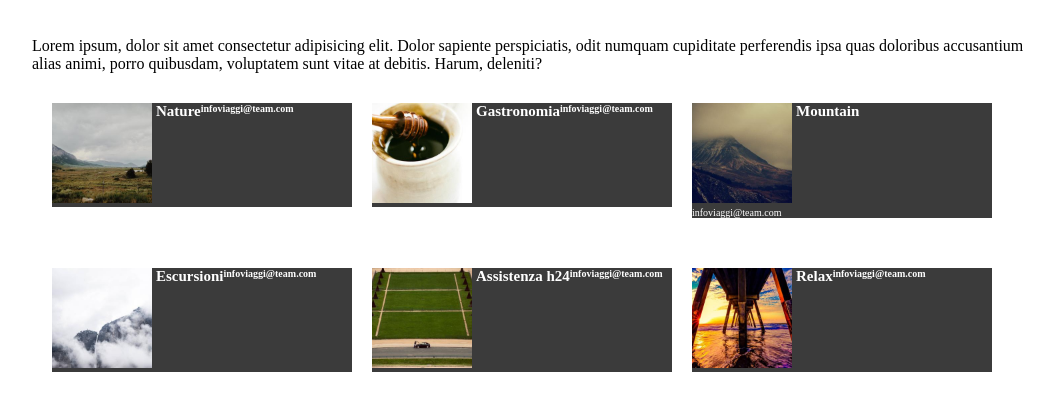
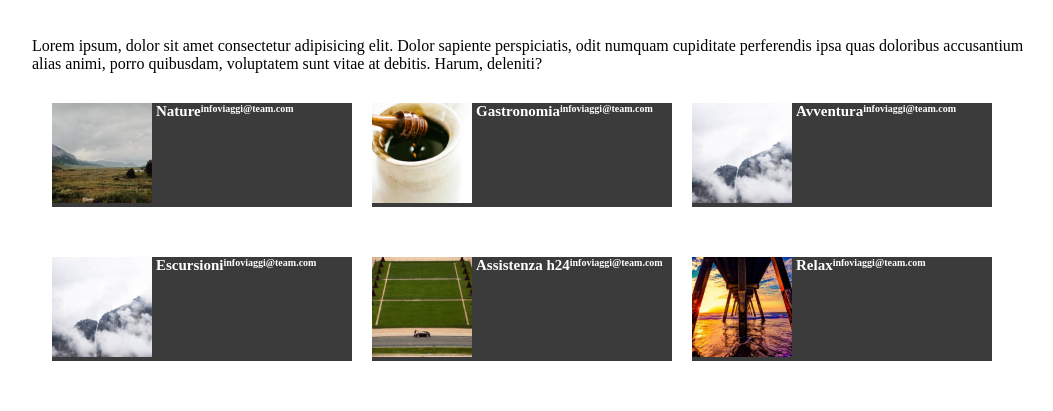
Before and after one commit to Sansone11/html-css-float-cards, a plain HTML site: page index.html in a window 1280 px wide. Shown: the part 41-452 px from the top of the page, without its empty margins (108-1161 px from the left). Drawn offline with Linux system fonts and the light colour scheme.

Commit message:
rifiniture

```diff
--- a/css/style.css
+++ b/css/style.css
@@ -31,12 +31,12 @@ img{
 .address{
     color: rgba(0, 68, 255, 0.692));
     font-size: 10px;
-    vertical-align: middle;
+    vertical-align:bottom;
 }
 h2{
     display: inline-block;
     font-size: 15px;
-    padding-bottom: 30px;
+    font-weight: 900;
     text-align:right;
     vertical-align: top;
 
--- a/index.html
+++ b/index.html
@@ -34,8 +34,8 @@
                             <p class="address">infoviaggi@team.com</p>
                 </div>
                 <div class="colonna">
-                    <img src="img/475-300x300.jpg" alt="montagne" class="img">
-                    <h2>Mountain</h2>
+                    <img src="img/809-300x300.jpg" alt="montagne" class="img">
+                    <h2>Avventura<h2>
                             <p class="address">infoviaggi@team.com</p>
                 </div>
                 <div class="colonna">
```
